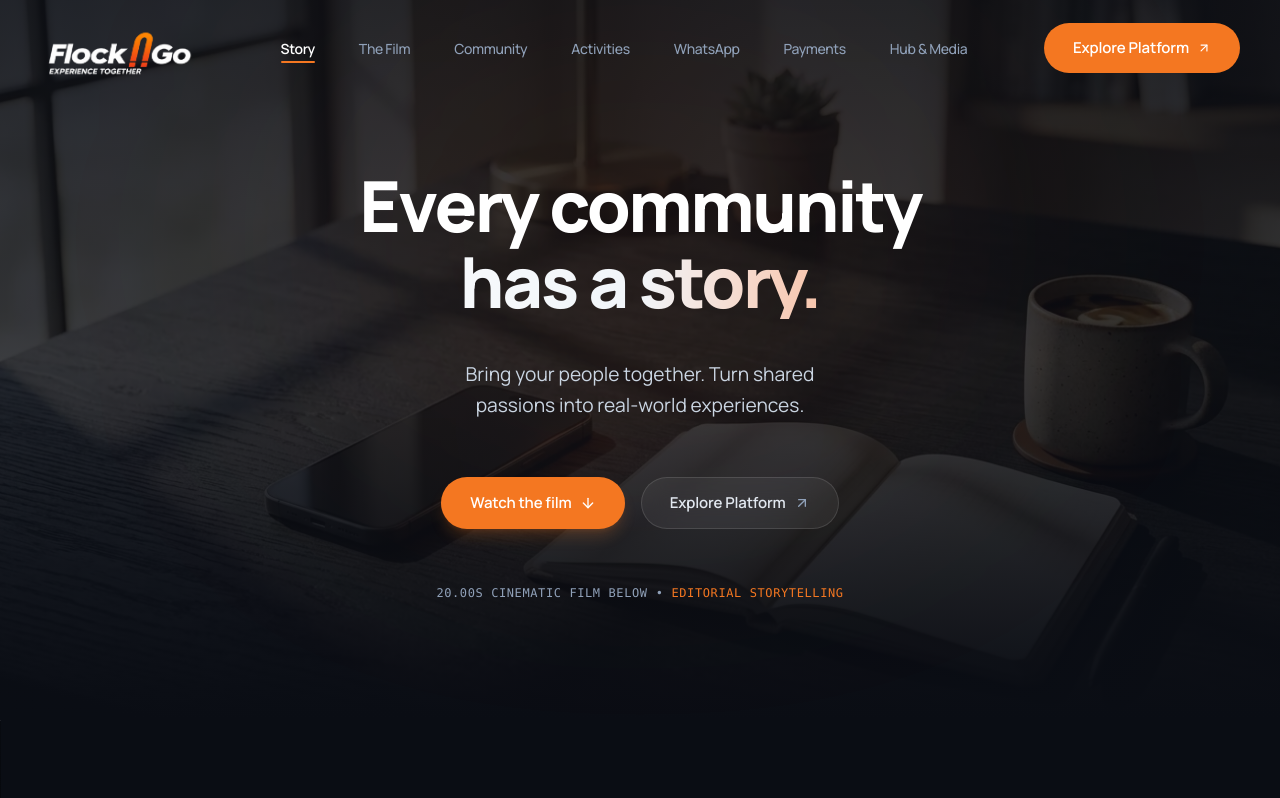
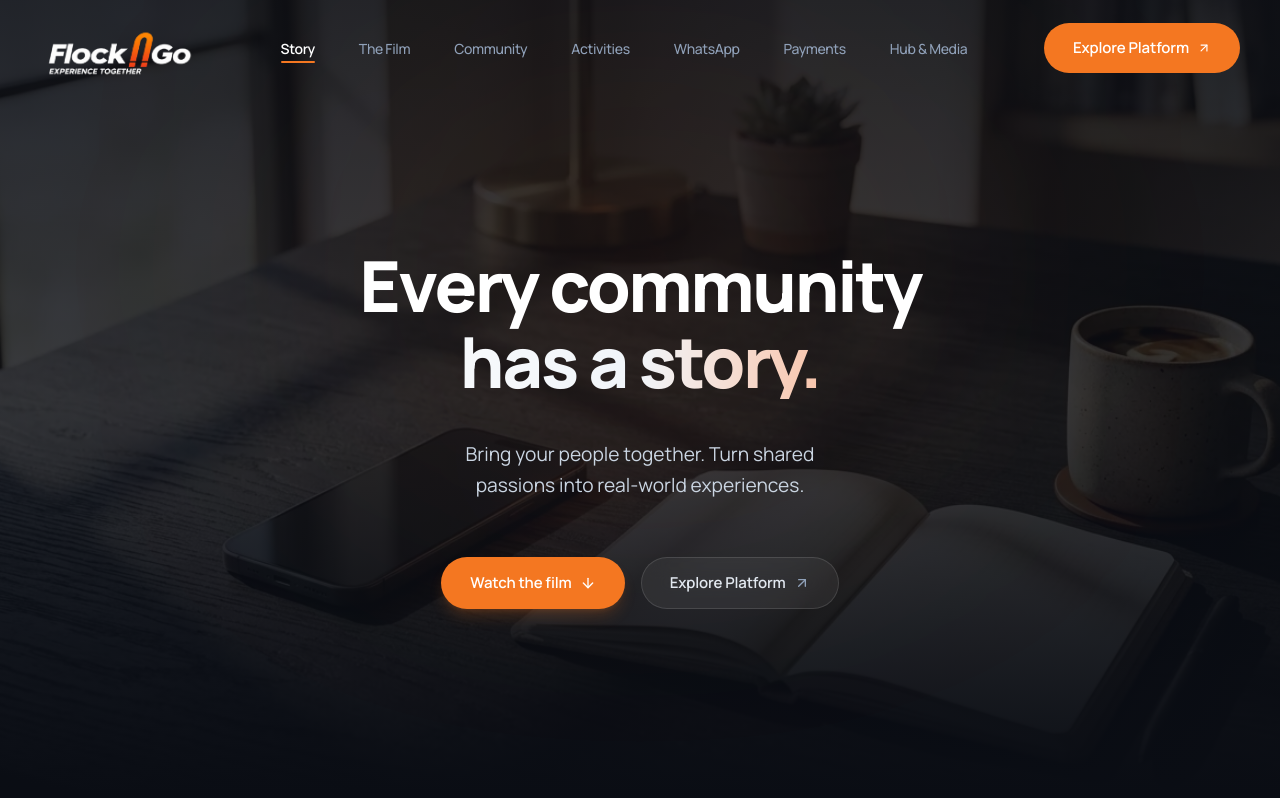
Before and after one commit to akashflockngo/flockngo-story, a React (Vite) app: page / in a window 1280 px wide. Shown: the top 798 px of the page. Built offline with nearby package versions, Linux system fonts and the light colour scheme.

Commit message:
balance hero section vertical padding and button alignment

```diff
--- a/src/sections/HeroSection.tsx
+++ b/src/sections/HeroSection.tsx
@@ -52,7 +52,7 @@ export const HeroSection: React.FC = () => {
     <section
       ref={containerRef}
       id="story"
-      className="relative min-h-[90svh] flex items-center justify-center pt-32 pb-20 md:pt-40 md:pb-28 bg-[#0A0D14] text-white overflow-hidden"
+      className="relative min-h-[100svh] flex flex-col justify-center pt-16 pb-6 sm:pt-20 sm:pb-8 md:pt-24 md:pb-10 bg-[#0A0D14] text-white overflow-hidden"
     >
       {/* Subtle, restrained warm ambient light & premium brand introduction backdrop */}
       <div className="absolute inset-0 z-0 overflow-hidden pointer-events-none select-none">
@@ -69,7 +69,7 @@ export const HeroSection: React.FC = () => {
       </div>
 
       <div className="container-cinematic relative z-10 text-center">
-        <div className="max-w-4xl mx-auto space-y-8 md:space-y-10">
+        <div className="max-w-4xl mx-auto space-y-6 sm:space-y-8 md:space-y-10">
 
           {/* Headline per specification: “Every community has a story.” */}
           <h1 className="display-hero text-white tracking-[-0.035em] text-balance">
@@ -85,11 +85,11 @@ export const HeroSection: React.FC = () => {
           </p>
 
           {/* Action CTAs */}
-          <div className="flex flex-col sm:flex-row items-center justify-center gap-4 pt-4">
+          <div className="flex flex-col sm:flex-row items-center justify-center gap-3 sm:gap-4 pt-2 sm:pt-4">
             <a
               href="#film"
               onClick={scrollToFilm}
-              className="hero-animate hero-cta-btn btn-cinematic-primary w-full sm:w-auto px-8 py-4 text-sm sm:text-base font-semibold group shadow-lg shadow-[#F47721]/20 hover:shadow-xl hover:shadow-[#F47721]/30 justify-center"
+              className="hero-animate hero-cta-btn btn-cinematic-primary w-full sm:w-auto px-6 py-3.5 sm:px-8 sm:py-4 text-sm sm:text-base font-semibold group shadow-lg shadow-[#F47721]/20 hover:shadow-xl hover:shadow-[#F47721]/30 justify-center"
             >
               <span>Watch the film</span>
               <ArrowDown className="w-4 h-4 transition-transform duration-200 group-hover:translate-y-0.5" />
@@ -99,18 +99,11 @@ export const HeroSection: React.FC = () => {
               href={BRAND_CONFIG.primaryCtaUrl}
               target="_blank"
               rel="noreferrer"
-              className="hero-animate hero-cta-btn btn-cinematic-secondary btn-cinematic-secondary-dark w-full sm:w-auto px-7 py-4 text-sm sm:text-base justify-center"
+              className="hero-animate hero-cta-btn btn-cinematic-secondary btn-cinematic-secondary-dark w-full sm:w-auto px-6 py-3.5 sm:px-7 sm:py-4 text-sm sm:text-base justify-center"
             >
               <span>Explore Platform</span>
               <ArrowUpRight className="w-4 h-4 text-slate-400 group-hover:text-white" />
             </a>
-          </div>
-
-          {/* Micro-cue */}
-          <div className="hero-animate pt-4 text-xs font-mono text-slate-400 tracking-wider uppercase">
-            <span>20.00S Cinematic Film Below</span>
-            <span className="mx-2">•</span>
-            <span className="text-[#F47721]">Editorial Storytelling</span>
           </div>
 
         </div>
```
